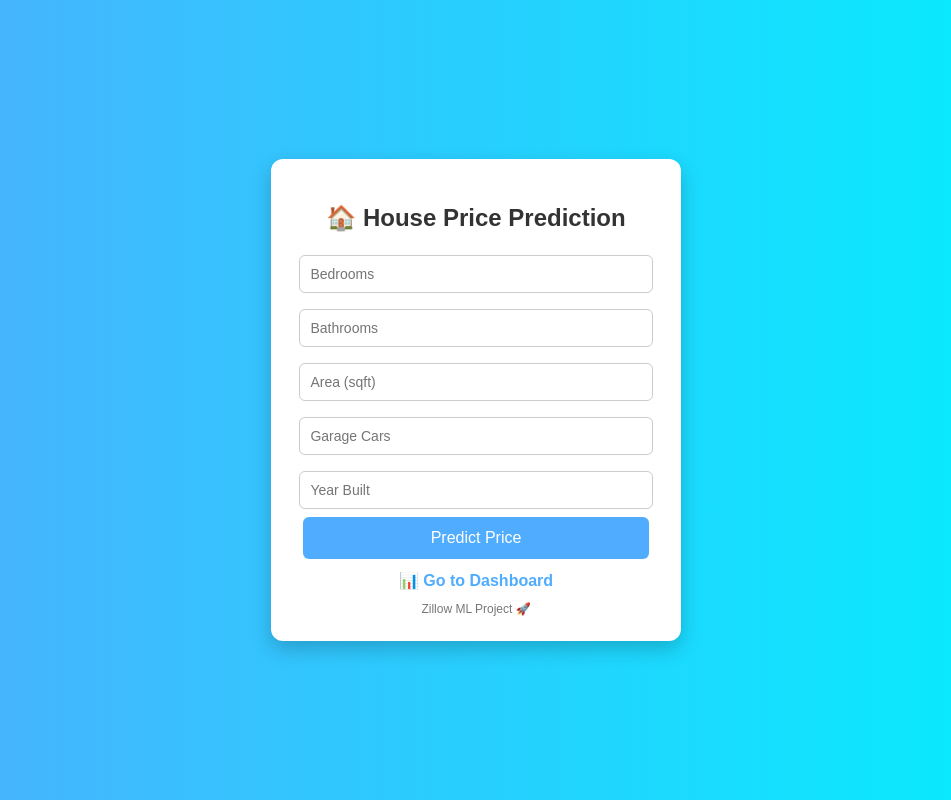
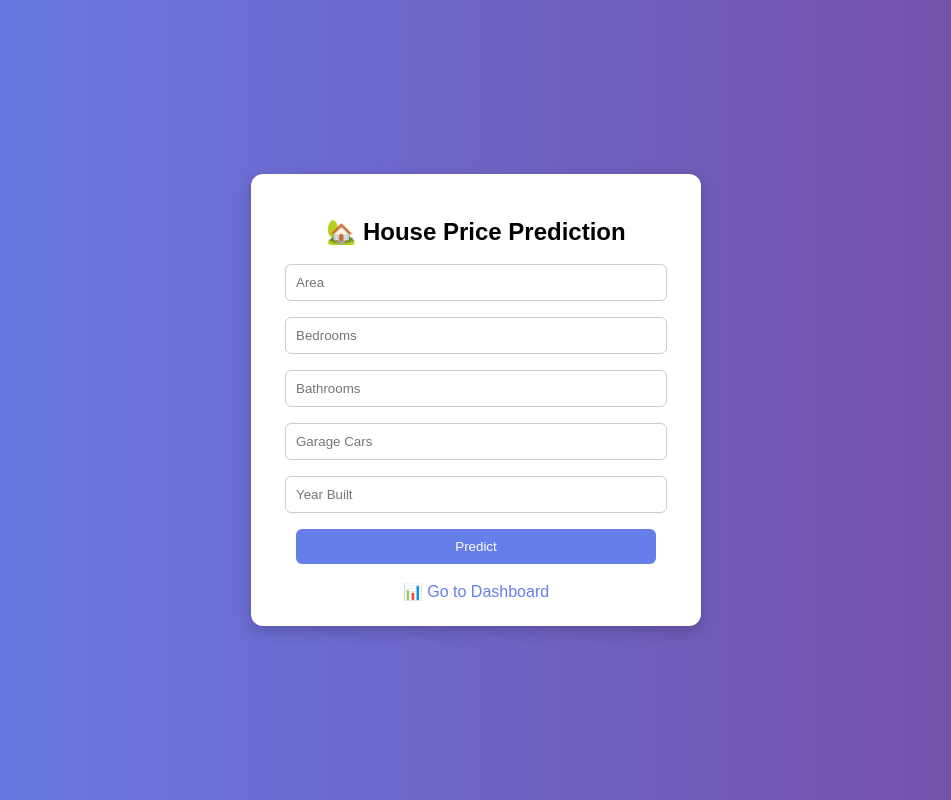
Before and after one commit to suryarsuresh1258/house-price-app, a Flask app: page / in a window 1280 px wide. Shown: the whole page, without its empty margins (164-1115 px from the left). Run offline with Flask 3, Linux system fonts and the light colour scheme; parts of the project's set-up code (start-up, migrations or seed data) failed here and were passed over; some libraries are stand-ins or nearby versions.

Commit message:
Update index.html

```diff
--- a/templates/index.html
+++ b/templates/index.html
@@ -1,14 +1,14 @@
 <!DOCTYPE html>
-<html lang="en">
+<html>
 <head>
-    <meta charset="UTF-8">
-    <meta name="viewport" content="width=device-width, initial-scale=1.0">
     <title>House Price Prediction</title>
+
+    <script src="https://cdn.plot.ly/plotly-latest.min.js"></script>
 
     <style>
         body {
-            font-family: Arial, sans-serif;
-            background: linear-gradient(to right, #4facfe, #00f2fe);
+            font-family: Arial;
+            background: linear-gradient(to right, #667eea, #764ba2);
             display: flex;
             justify-content: center;
             align-items: center;
@@ -20,119 +20,75 @@
             background: white;
             padding: 25px;
             border-radius: 12px;
-            width: 360px;
-            box-shadow: 0 8px 20px rgba(0,0,0,0.2);
+            width: 400px;
             text-align: center;
+            box-shadow: 0px 5px 15px rgba(0,0,0,0.2);
         }
 
-        h2 {
-            margin-bottom: 15px;
-            color: #333;
-        }
-
-        input {
-            width: 92%;
+        input, button {
+            width: 90%;
             padding: 10px;
             margin: 8px 0;
             border-radius: 6px;
             border: 1px solid #ccc;
-            font-size: 14px;
         }
 
         button {
-            width: 96%;
-            padding: 12px;
-            background: #4facfe;
+            background: #667eea;
+            color: white;
             border: none;
-            color: white;
-            font-size: 16px;
-            border-radius: 6px;
             cursor: pointer;
         }
 
         button:hover {
-            background: #00c6ff;
+            background: #5a67d8;
         }
 
-        .result {
-            margin-top: 15px;
-            padding: 12px;
-            background: #d4edda;
-            color: #155724;
-            border-radius: 6px;
-            font-weight: bold;
+        h2 {
+            margin-bottom: 10px;
         }
 
-        .confidence {
+        a {
+            display: block;
             margin-top: 10px;
-            padding: 10px;
-            background: #fff3cd;
-            color: #856404;
-            border-radius: 6px;
-            font-size: 14px;
-        }
-
-        img {
-            margin-top: 15px;
-            width: 100%;
-            border-radius: 8px;
-        }
-
-        .footer {
-            margin-top: 12px;
-            font-size: 12px;
-            color: #777;
-        }
-
-        .link {
-            margin-top: 12px;
-            display: block;
-            color: #4facfe;
+            color: #667eea;
             text-decoration: none;
-            font-weight: bold;
-        }
-
-        .link:hover {
-            text-decoration: underline;
         }
     </style>
 </head>
 
 <body>
+
 <div class="container">
-        <h2>🏠 House Price Prediction</h2>
+    <h2>🏡 House Price Prediction</h2>
 
     <form action="/predict" method="POST">
-            <input type="number" name="bedroomcnt" placeholder="Bedrooms" step="1" required>
-            <input type="number" name="bathroomcnt" placeholder="Bathrooms" step="0.5" required>
-            <input type="number" name="calculatedfinishedsquarefeet" placeholder="Area (sqft)" step="50" required>
-            <input type="number" name="garagecarcnt" placeholder="Garage Cars" step="1" required>
-            <input type="number" name="yearbuilt" placeholder="Year Built" step="1" required>
 
-            <button type="submit">Predict Price</button>
+        <input type="number" step="any" name="calculatedfinishedsquarefeet" placeholder="Area" required>
+        <input type="number" step="any" name="bedroomcnt" placeholder="Bedrooms" required>
+        <input type="number" step="any" name="bathroomcnt" placeholder="Bathrooms" required>
+        <input type="number" step="any" name="garagecarcnt" placeholder="Garage Cars" required>
+        <input type="number" step="any" name="yearbuilt" placeholder="Year Built" required>
+
+        <button type="submit">Predict</button>
     </form>
 
     {% if prediction_text %}
-        <div class="result">
-            {{ prediction_text }}
+        <h3>{{ prediction_text }}</h3>
+    {% endif %}
+
+    {% if confidence_text %}
+        <p>{{ confidence_text }}</p>
+    {% endif %}
+
+    {% if plot_html %}
+        <div>
+            {{ plot_html | safe }}
         </div>
     {% endif %}
 
-        {% if confidence_text %}
-        <div class="confidence">
-            {{ confidence_text }}
+    <a href="/dashboard">📊 Go to Dashboard</a>
 </div>
-        {% endif %}
 
-        {% if plot_url %}
-        <img src="{{ url_for('static', filename=plot_url) }}" alt="Feature Importance">
-        {% endif %}
-
-        <a href="/dashboard" class="link">📊 Go to Dashboard</a>
-
-        <div class="footer">
-            Zillow ML Project 🚀
-        </div>
-    </div>
 </body>
 </html>
```
Lines whose indentation alone changed are shown as unchanged.
